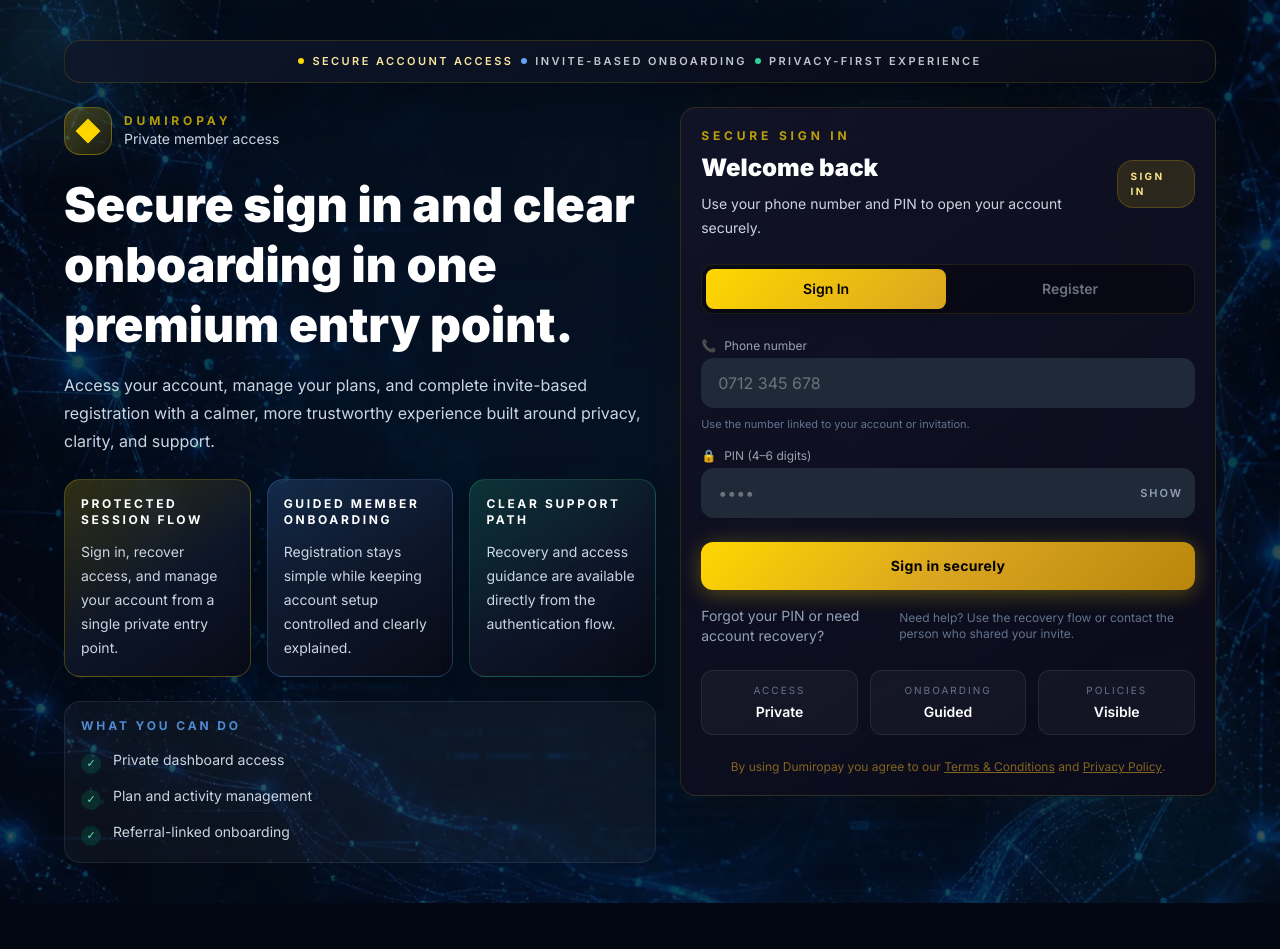
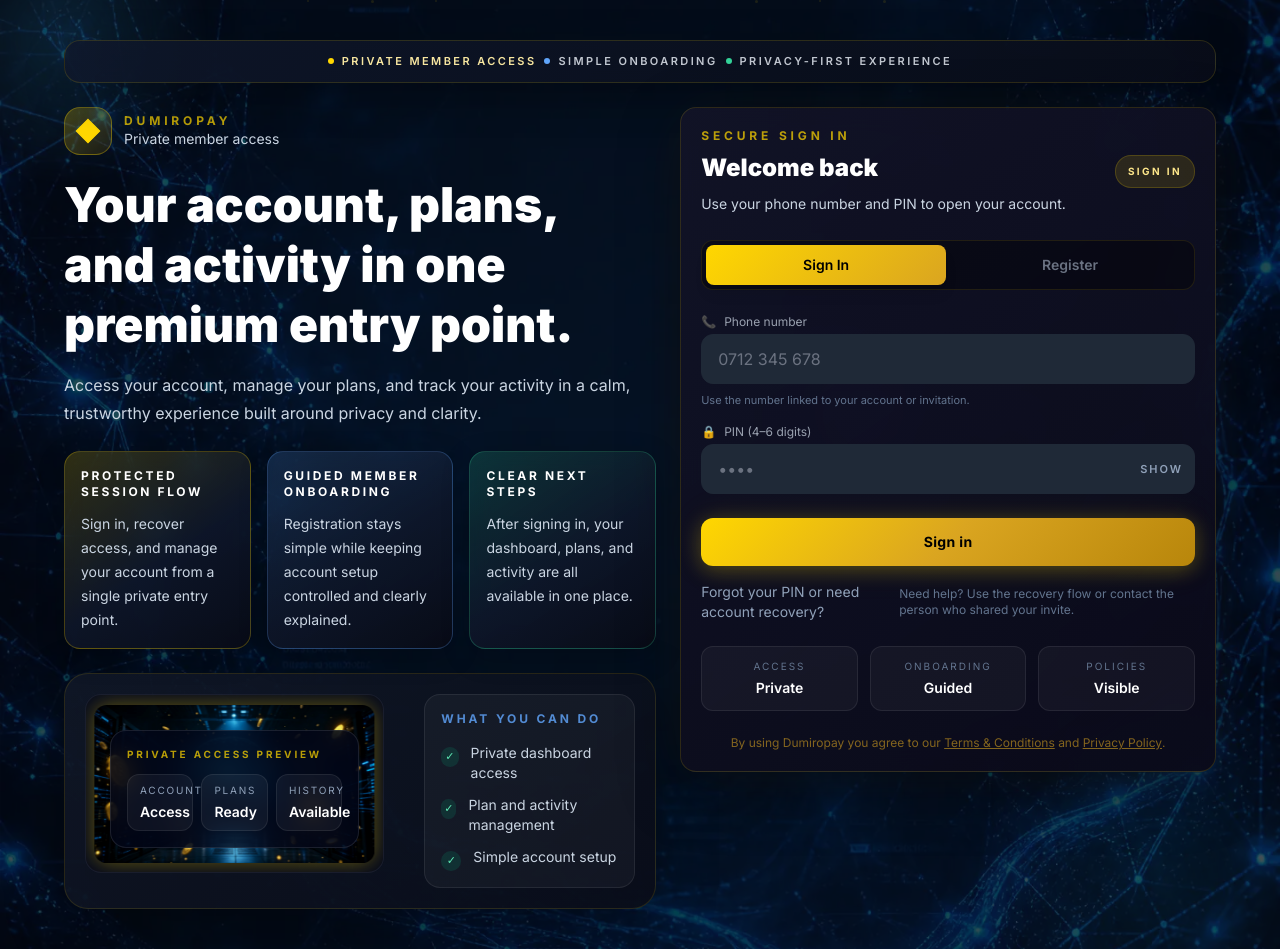
Before and after one commit to Hacker254Mwalo/Hacker254Mwalo, a React (Vite) app: page /login in a window 1280 px wide. Before the commit the page ends 903 px from the top, so only its background shows below. Built offline with nearby package versions, Linux system fonts and the light colour scheme.

Commit message:
restore private access preview; soften sign-in/invite wording on login page

```diff
--- a/src/pages/AuthPage.jsx
+++ b/src/pages/AuthPage.jsx
@@ -5,8 +5,8 @@ import { verifyUser, createUser, findUserByReferralCode, getUser, generateReferr
 import { canRequestPasswordReset, recordPasswordResetRequest } from '../lib/storage'
 
 const TRUST_SIGNALS = [
-  'Secure account access',
-  'Invite-based onboarding',
+  'Private member access',
+  'Simple onboarding',
   'Privacy-first experience',
 ]
 
@@ -24,8 +24,8 @@ const STATUS_CARDS = [
     border: 'rgba(96,165,250,0.25)',
   },
   {
-    title: 'Clear support path',
-    body: 'Recovery and access guidance are available directly from the authentication flow.',
+    title: 'Clear next steps',
+    body: 'After signing in, your dashboard, plans, and activity are all available in one place.',
     accent: 'rgba(52,211,153,0.18)',
     border: 'rgba(52,211,153,0.25)',
   },
@@ -34,7 +34,7 @@ const STATUS_CARDS = [
 const ACCESS_FEATURES = [
   'Private dashboard access',
   'Plan and activity management',
-  'Referral-linked onboarding',
+  'Simple account setup',
 ]
 
 const PREVIEW_ITEMS = [
@@ -46,7 +46,7 @@ const PREVIEW_ITEMS = [
 const SIGNUP_BENEFITS = [
   'Review your account dashboard after sign in',
   'Browse available plans and activity in one place',
-  'Keep invite-based access tied to your profile',
+  'Keep your activity tied to your profile',
 ]
 
 export default function AuthPage() {
@@ -287,7 +287,7 @@ export default function AuthPage() {
           <div className={`transition-all duration-500 delay-300 ${splashStage >= 2 ? 'opacity-100 translate-y-0' : 'opacity-0 translate-y-4'} text-center mb-8`}>
             <p className="text-gray-300 text-sm">Private platform access</p>
             <p className="text-[11px] font-bold tracking-widest uppercase mt-1" style={{ color: 'rgba(255,215,0,0.5)' }}>
-              Secure sign in · Member onboarding
+              Member access · Account setup
             </p>
           </div>
           <div className={`transition-all duration-500 delay-500 ${splashStage >= 3 ? 'opacity-100' : 'opacity-0'} w-48`}>
@@ -367,10 +367,10 @@ export default function AuthPage() {
                 </div>
 
                 <h1 className="max-w-xl text-4xl font-black leading-tight text-white md:text-5xl">
-                  Secure sign in and clear onboarding in one premium entry point.
+                  Your account, plans, and activity in one premium entry point.
                 </h1>
                 <p className="mt-4 max-w-2xl text-sm leading-7 text-slate-300 md:text-base">
-                  Access your account, manage your plans, and complete invite-based registration with a calmer, more trustworthy experience built around privacy, clarity, and support.
+                  Access your account, manage your plans, and track your activity in a calm, trustworthy experience built around privacy and clarity.
                 </p>
               </div>
 
@@ -392,8 +392,38 @@ export default function AuthPage() {
                 ))}
               </div>
 
-              {/* Platform preview panel (private access preview + why the invite matters) removed per request */}
-              <div className="space-y-4">
+              <div
+                className="overflow-hidden rounded-3xl"
+                style={{
+                  background: 'linear-gradient(145deg, rgba(17,24,39,0.88) 0%, rgba(9,13,25,0.96) 100%)',
+                  border: '1px solid rgba(255,215,0,0.12)',
+                  boxShadow: '0 20px 60px rgba(0,0,0,0.3)',
+                }}
+              >
+                <div className="grid gap-0 lg:grid-cols-[1.15fr_0.85fr]">
+                  <div className="p-5">
+                    <div className="relative overflow-hidden rounded-2xl border border-white/8 bg-slate-950/60 p-3">
+                      <img
+                        src="/datacenter-ai.webp"
+                        alt="Platform preview"
+                        className="w-full rounded-xl object-cover"
+                        style={{ maxHeight: '260px', animation: 'coinHeartbeat 4s ease-in-out infinite' }}
+                      />
+                      <div className="absolute inset-x-6 bottom-6 rounded-2xl border border-white/10 bg-slate-950/78 p-4 backdrop-blur-md">
+                        <p className="text-[10px] font-bold uppercase tracking-[0.28em]" style={{ color: 'rgba(255,215,0,0.72)' }}>Private access preview</p>
+                        <div className="mt-3 grid grid-cols-3 gap-2">
+                          {PREVIEW_ITEMS.map((item) => (
+                            <div key={item.label} className="rounded-xl border border-white/8 bg-white/5 px-3 py-2 text-center">
+                              <p className="text-[10px] uppercase tracking-[0.18em] text-slate-400">{item.label}</p>
+                              <p className="mt-1 text-sm font-semibold text-white">{item.value}</p>
+                            </div>
+                          ))}
+                        </div>
+                      </div>
+                    </div>
+                  </div>
+
+                  <div className="p-5">
                     <div className="rounded-2xl border border-white/8 bg-white/4 p-4">
                       <p className="text-xs font-bold uppercase tracking-[0.24em]" style={{ color: 'rgba(96,165,250,0.82)' }}>What you can do</p>
                       <ul className="mt-4 space-y-3">
@@ -404,6 +434,8 @@ export default function AuthPage() {
                           </li>
                         ))}
                       </ul>
+                    </div>
+                  </div>
                 </div>
               </div>
             </div>
@@ -429,8 +461,8 @@ export default function AuthPage() {
                     {forgotMode
                       ? 'Submit your number to start a guided recovery request.'
                       : tab === 'login'
-                        ? 'Use your phone number and PIN to open your account securely.'
-                        : 'Complete invite-based registration with your name, number, PIN, and invitation code.'}
+                        ? 'Use your phone number and PIN to open your account.'
+                        : 'Set up your account with your name, phone number, and PIN.'}
                   </p>
                 </div>
                 <div
@@ -606,7 +638,7 @@ export default function AuthPage() {
                       </svg>
                       {forgotMode ? 'Submitting request…' : tab === 'login' ? 'Signing in…' : 'Creating account…'}
                     </span>
-                  ) : forgotMode ? 'Submit recovery request' : tab === 'login' ? 'Sign in securely' : 'Create account access'}
+                  ) : forgotMode ? 'Submit recovery request' : tab === 'login' ? 'Sign in' : 'Create account access'}
                 </button>
               </form>
 
```
Lines whose indentation alone changed are shown as unchanged.
